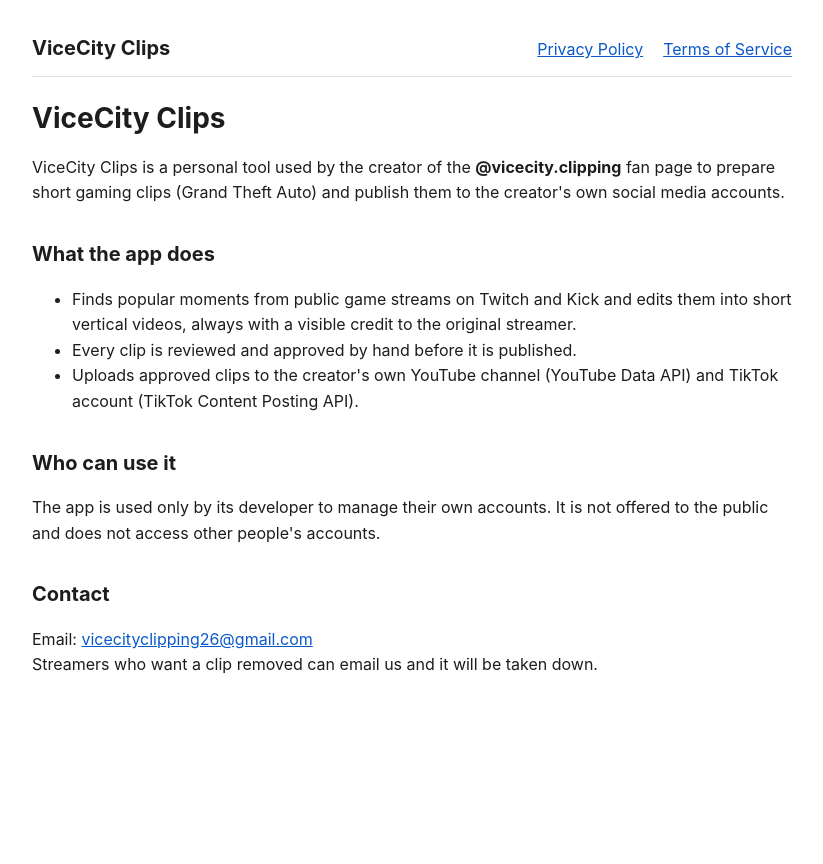
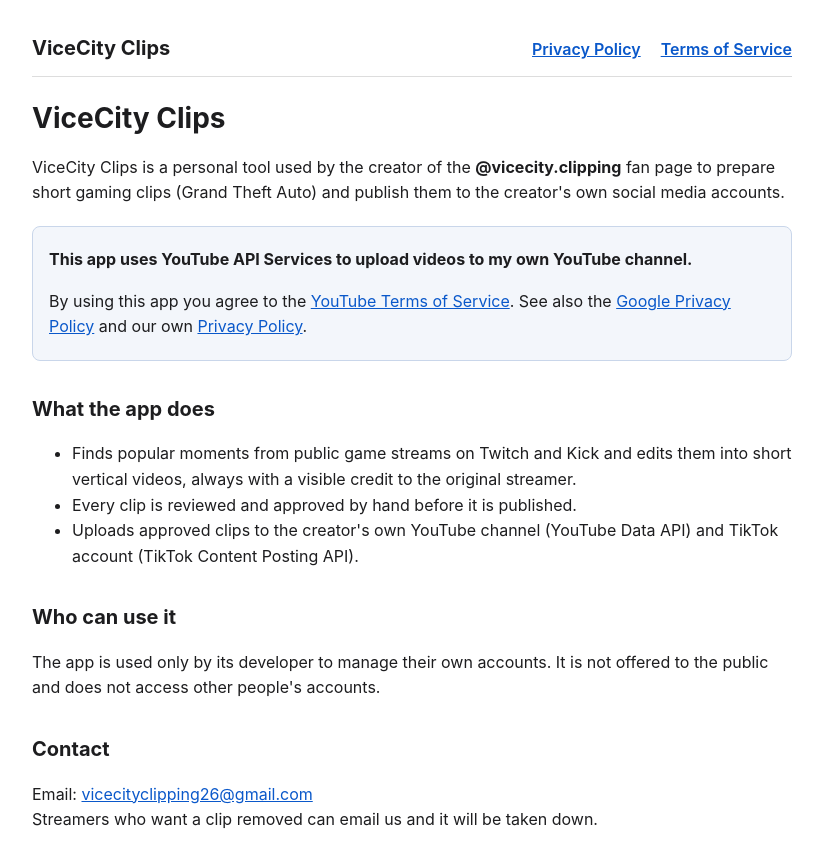
Before and after one commit to vicecityclipping26/vicecityclipping26.github.io, a plain HTML site: page index.html in a window 1280 px wide. Shown: the whole page, without its empty margins (228-1051 px from the left). Before the commit the page ends 800 px from the top, so only its background shows below. Drawn offline with Linux system fonts and the light colour scheme.

Commit message:
Add files via upload

```diff
--- a/index.html
+++ b/index.html
@@ -12,6 +12,13 @@
 <h1>ViceCity Clips</h1>
 <p>ViceCity Clips is a personal tool used by the creator of the <b>@vicecity.clipping</b> fan page to prepare short
 gaming clips (Grand Theft Auto) and publish them to the creator's own social media accounts.</p>
+
+<div class="notice">
+  <p><b>This app uses YouTube API Services to upload videos to my own YouTube channel.</b></p>
+  <p>By using this app you agree to the <a href="https://www.youtube.com/t/terms">YouTube Terms of Service</a>.
+  See also the <a href="https://policies.google.com/privacy">Google Privacy Policy</a> and our own
+  <a href="privacy.html">Privacy Policy</a>.</p>
+</div>
 
 <h2>What the app does</h2>
 <ul>
--- a/style.css
+++ b/style.css
@@ -7,3 +7,5 @@ a { color: #0a58ca; }
 h1 { font-size: 28px; line-height: 1.25; }
 h2 { font-size: 20px; margin-top: 32px; }
 .muted { color: #666; font-size: 14px; }
+.notice { background: #f3f6fb; border: 1px solid #c9d6ea; border-radius: 8px; padding: 4px 16px; margin: 20px 0; }
+header a { font-weight: 600; }
```
